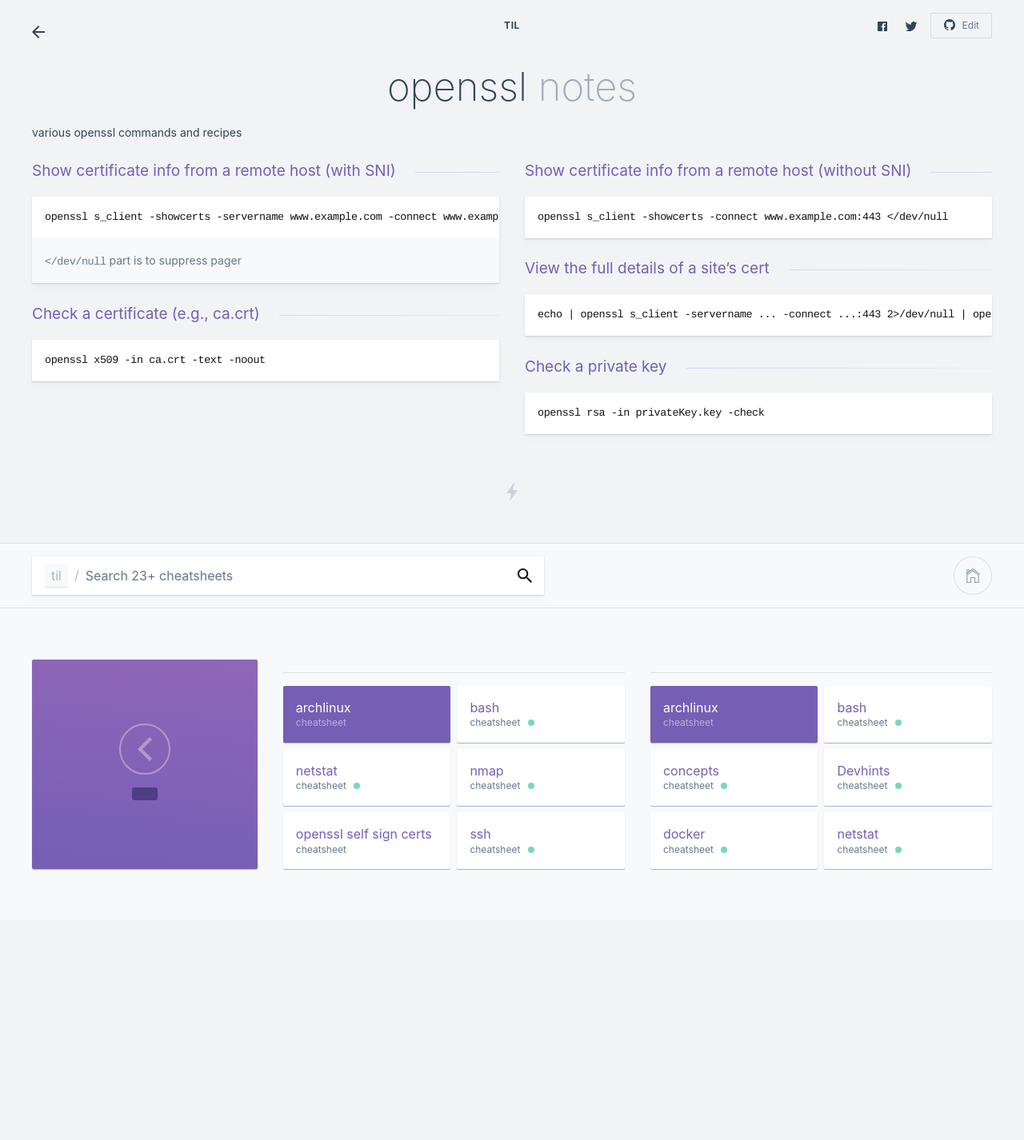
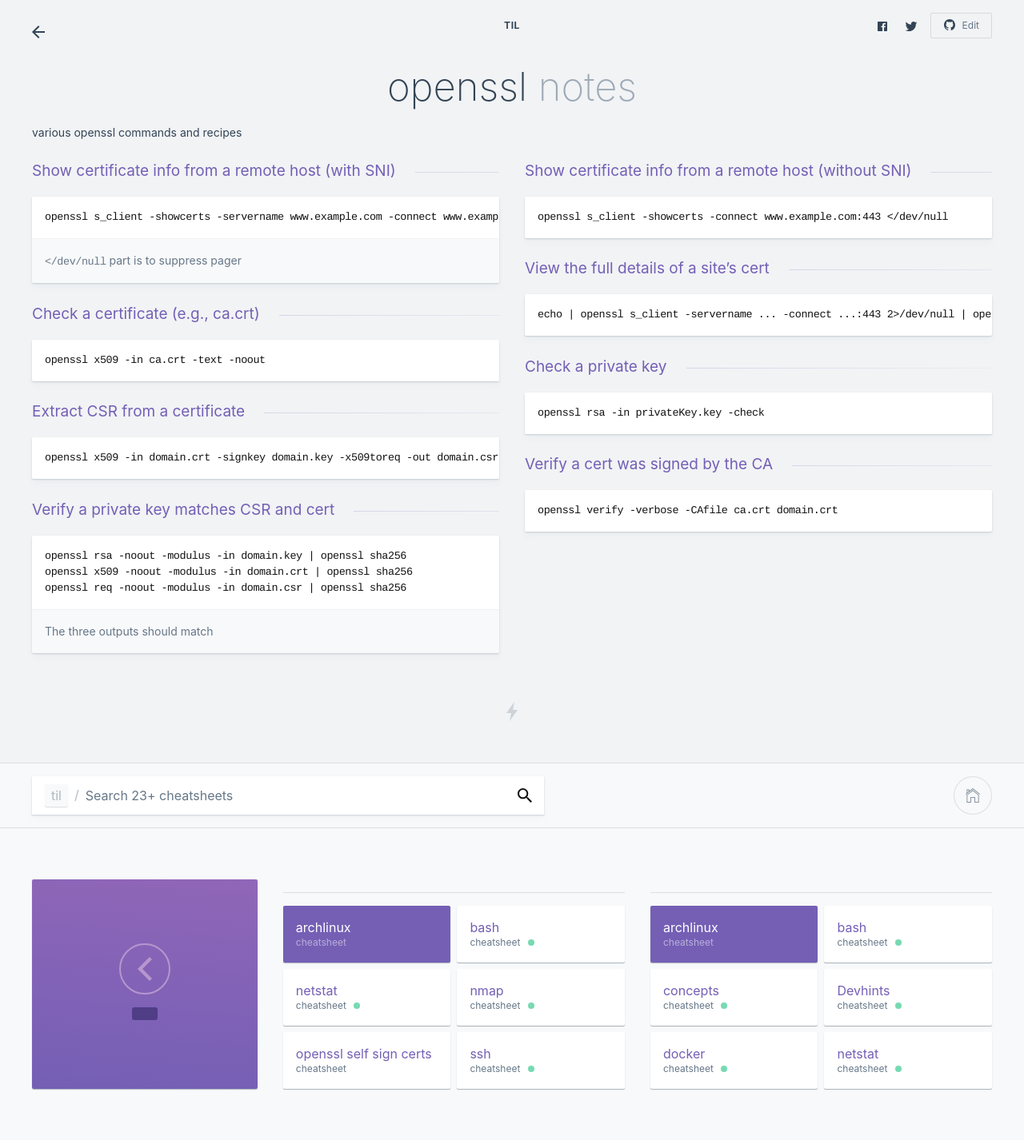
Before and after one commit to kevinjqiu/til, a Jekyll site: the page built from openssl.md, in a window 1280 px wide. Shown: the whole page at 80% size. Built offline with Jekyll 4.4.1, drawn with Linux system fonts in a browser that asks for light colours; before the commit the page ends 1151 px from its top, so only the background shows below that.

Commit message:
More openssl

```diff
--- a/openssl.md
+++ b/openssl.md
@@ -30,3 +30,19 @@ intro: |
 ### Check a private key
 
     openssl rsa -in privateKey.key -check
+
+### Extract CSR from a certificate
+
+    openssl x509 -in domain.crt -signkey domain.key -x509toreq -out domain.csr
+
+### Verify a cert was signed by the CA
+
+    openssl verify -verbose -CAfile ca.crt domain.crt
+
+### Verify a private key matches CSR and cert
+
+    openssl rsa -noout -modulus -in domain.key | openssl sha256
+    openssl x509 -noout -modulus -in domain.crt | openssl sha256
+    openssl req -noout -modulus -in domain.csr | openssl sha256
+
+The three outputs should match
```
